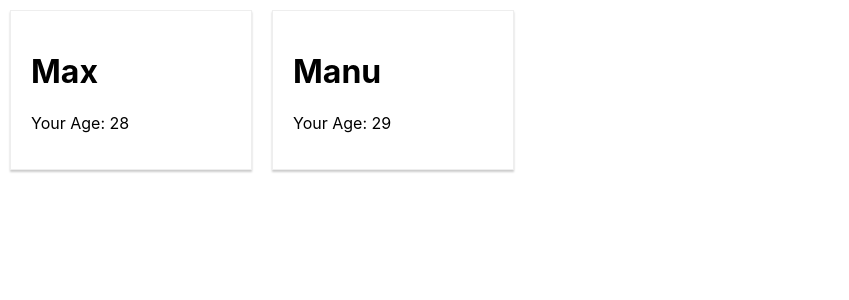
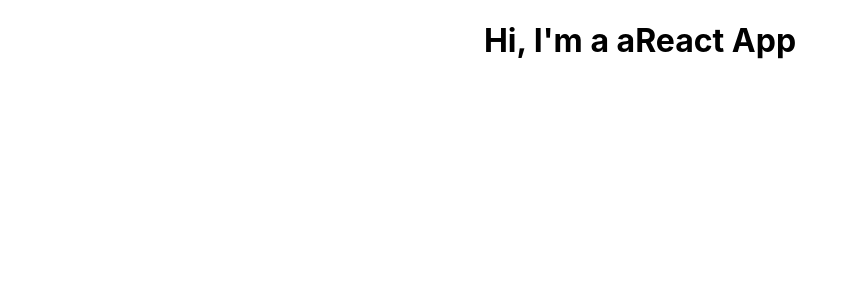
Before and after one commit to gtasev/react-udemy-complete-guide, a React (Create React App) app in the folder project/: page / in a window 1280 px wide. Shown: the top 300 px of the page, without its empty margins (0-849 px from the left). Built offline with nearby package versions, Linux system fonts and the light colour scheme.

Commit message:
starting with app

```diff
--- a/project/src/App.css
+++ b/project/src/App.css
@@ -1,8 +1,3 @@
-.person {
-  display: inline-block;
-  margin: 10px;
-  border: 1px solid #eee;
-  box-shadow: 0 2px 2px #ccc;
-  width: 200px;
-  padding: 20px;
+.App {
+  text-align: center;
 }
--- a/project/src/App.js
+++ b/project/src/App.js
@@ -1,21 +1,15 @@
-import React from 'react';
-import logo from './logo.svg';
+import React, {Component} from 'react';
 import './App.css';
 import Person from './person/person';
 
-function App() {
-  var app =(
-      <div>
-        <Person name="Max" age="28" />
-        <Person name="Manu" age="29" />
-      </div>
-  )
-
-    return(
-      <div>
-          {app}
-      </div>
-    );
+class App extends Component {
+  render() {
+      return(
+          <div className="App">
+              <h1>Hi, I'm a aReact App</h1>
+          </div>
+      );
+  }
 }
 
 
```
Also changed, not shown: project/src/logo.svg (deleted), project/src/next gen javascript/let and const.js (added), project/src/next gen javascript/next gen javascript.js (added).
